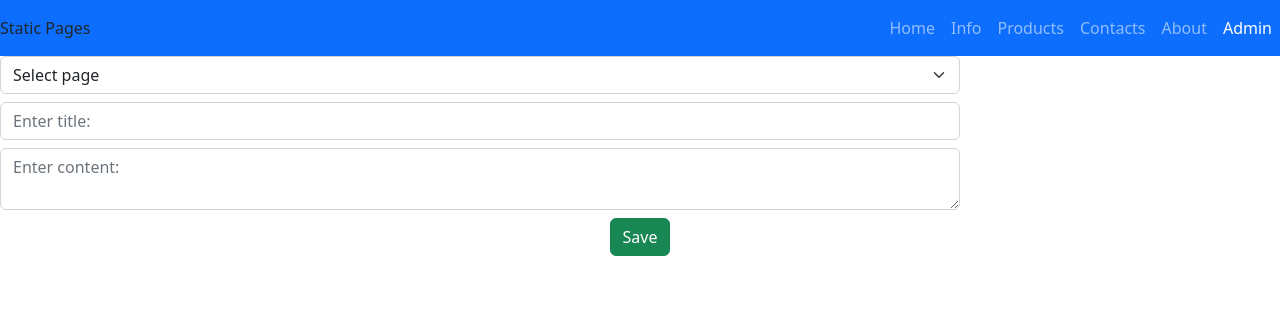
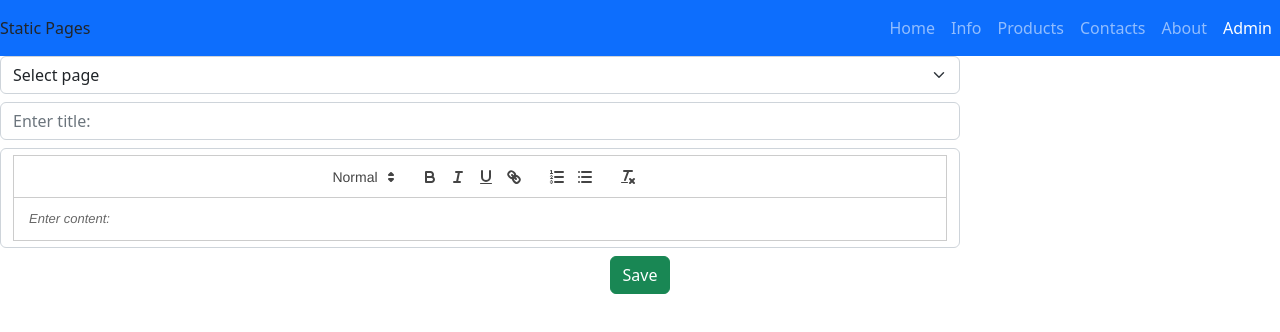
Before and after one commit to EdilBiktimirov/homework-65, a React (Create React App) app: page /pages/admin in a window 1280 px wide. Shown: the top 332 px of the page. Built offline with nearby package versions, Linux system fonts and the light colour scheme.

Commit message:
Added React-quill, html-react-parser libs
Added React Quill editor

```diff
--- a/package.json
+++ b/package.json
@@ -8,8 +8,10 @@
     "@types/react-dom": "^18.0.9",
     "axios": "^1.2.1",
     "bootstrap": "^5.2.3",
+    "html-react-parser": "^3.0.4",
     "react": "^18.2.0",
     "react-dom": "^18.2.0",
+    "react-quill": "^2.0.0",
     "react-router-dom": "^6.4.4",
     "react-scripts": "5.0.1",
     "typescript": "^4.9.3"
--- a/src/App.tsx
+++ b/src/App.tsx
@@ -1,7 +1,5 @@
-import React, {useCallback, useEffect, useState} from 'react';
+import React from 'react';
 import './App.css';
-import type {PageType, PagesType} from "./types";
-import axiosApi from "./axiosApi";
 import Page from "./components/Page/Page";
 import {Route, Routes} from "react-router-dom";
 import Navbar from "./components/Navbar/Navbar";
--- a/src/components/Page/Page.tsx
+++ b/src/components/Page/Page.tsx
@@ -4,10 +4,8 @@ import axiosApi from "../../axiosApi";
 import {useParams} from "react-router-dom";
 import Spinner from "../Spinner/Spinner";
 
-
 const Page: React.FC = () => {
   const {category} = useParams();
-
 
   const [pages, setPages] = useState<ApiPageType | null>(null);
   const [loading, setLoading] = useState(false);
@@ -21,6 +19,7 @@ const Page: React.FC = () => {
       if (apiPages !== null) {
         setPages(apiPages);
       }
+
     } finally {
       setLoading(false);
     }
@@ -30,17 +29,21 @@ const Page: React.FC = () => {
     void fetchPages();
   }, [fetchPages]);
 
+  const parse = require('html-react-parser');
+
+
   let showPage = (
     pages && (
       <div>
         <h3>{pages.title}</h3>
-        <p>{pages.content}</p>
+        {parse(pages.content)}
       </div>
     ));
 
   if (loading) {
     showPage = <Spinner/>
   }
+
 
 
   return (
--- a/src/components/PageForm/PageForm.tsx
+++ b/src/components/PageForm/PageForm.tsx
@@ -2,6 +2,7 @@ import React, {FormEvent, useState} from 'react';
 import {ApiPageType, PageType} from "../../types";
 import axiosApi from "../../axiosApi";
 import {useNavigate} from "react-router-dom";
+import ReactQuill from 'react-quill';
 
 const PageForm = () => {
   const navigate = useNavigate();
@@ -23,6 +24,15 @@ const PageForm = () => {
     }));
   };
 
+
+  const onQuillChange = (text: string) => {
+    setPage(prev => ({
+      ...prev,
+      content: text,
+    }));
+  };
+
+
   const onSelectChange = async (e: React.ChangeEvent<HTMLSelectElement>) => {
     const {name, value} = e.target;
 
@@ -32,7 +42,7 @@ const PageForm = () => {
     }));
 
     try {
-      const response = await axiosApi.get<ApiPageType| null>('/pages/' + value + '.json');
+      const response = await axiosApi.get<ApiPageType | null>('/pages/' + value + '.json');
       const newPage = response.data
 
       if (newPage !== null) {
@@ -46,8 +56,6 @@ const PageForm = () => {
 
 
     }
-
-
   };
 
   const onFormSubmit = async (e: FormEvent) => {
@@ -58,7 +66,7 @@ const PageForm = () => {
     } finally {
       navigate('/pages/' + page.name);
     }
-  }
+  };
 
 
   return (
@@ -87,12 +95,14 @@ const PageForm = () => {
         onChange={onInputChange}
       />
 
-      <textarea
+      <ReactQuill
+        theme="snow"
         className="form-control mb-2 w-75"
-        name="content"
+        id="content"
+        // name="content"
         value={page.content}
         placeholder={"Enter content:"}
-        onChange={onInputChange}
+        onChange={onQuillChange}
       />
 
       <button className="btn btn-success" type="submit">Save</button>
--- a/src/index.tsx
+++ b/src/index.tsx
@@ -4,6 +4,7 @@ import './index.css';
 import App from './App';
 import 'bootstrap/dist/css/bootstrap.min.css';
 import {BrowserRouter} from "react-router-dom";
+import 'react-quill/dist/quill.snow.css';
 
 
 const root = ReactDOM.createRoot(
```
Also changed, not shown: 1 other file (tests, documents, lock files or other folders). Lines whose indentation alone changed are shown as unchanged.
